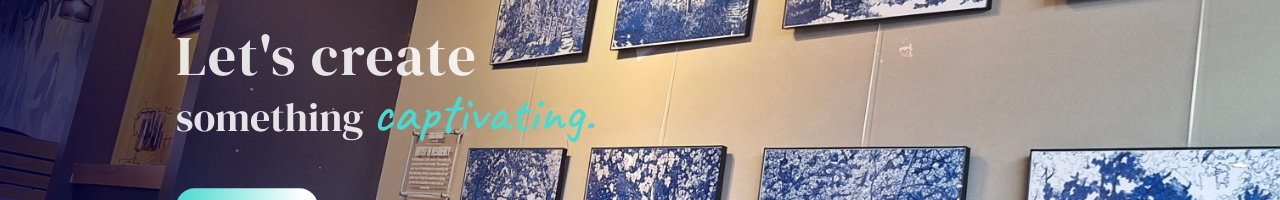
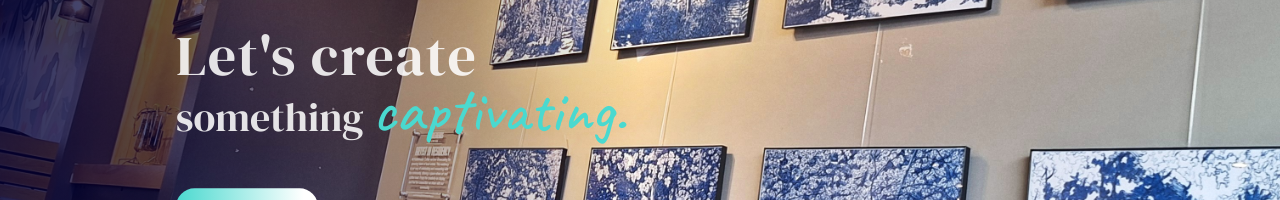
Before and after one commit to MMisionNYC/mmision, a React (Vite) app: page / in a window 1280 px wide. Shown: the part 323-523 px from the top of the page. Built offline with nearby package versions, Linux system fonts and the light colour scheme.

Commit message:
font size update

```diff
--- a/src/index.css
+++ b/src/index.css
@@ -159,7 +159,7 @@ body {
 		font-size: 3.2rem;
 	}
 	.highlightWord {
-        font-size: 3.5rem;
+        font-size: 4rem;
 		line-height: 0.8;
 	}
 	.homePageHeaderh1 {
```
